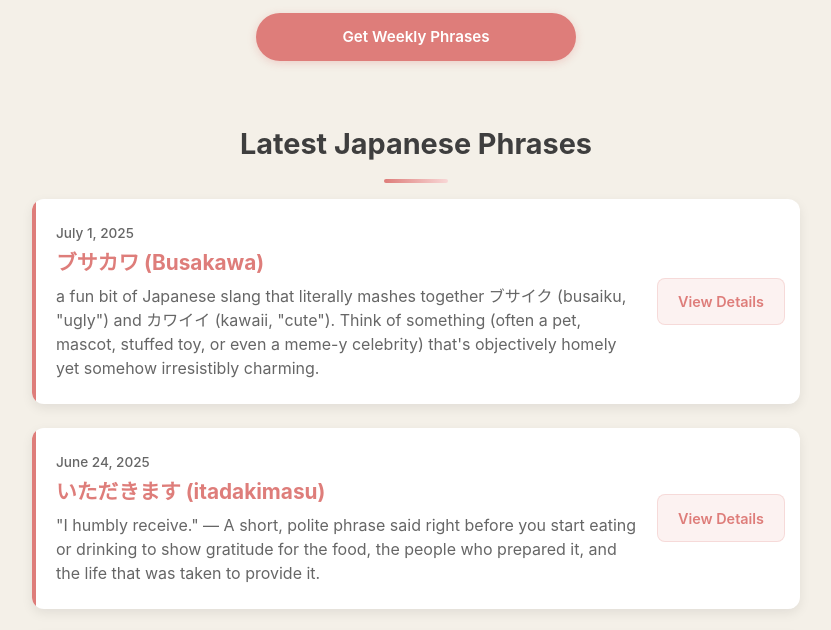
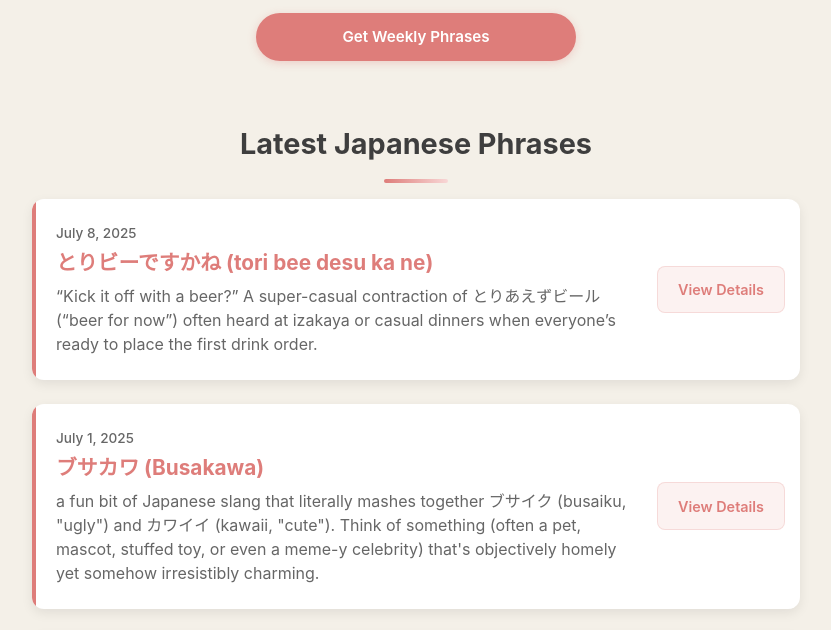
Before and after one commit to Manaboo-Official/Manaboo-Official.github.io, a plain HTML site: page index.html in a window 1280 px wide. Shown: the part 151-781 px from the top of the page, without its empty margins (224-1055 px from the left). Drawn offline with Linux system fonts and the light colour scheme.

Commit message:
Update index.html

```diff
--- a/index.html
+++ b/index.html
@@ -509,6 +509,17 @@
         <div class="newsletter-list">
             <div class="newsletter-item">
                 <div class="content">
+                    <div class="date">July 8, 2025</div>
+                    <div class="title">とりビーですかね (tori bee desu ka ne)</div>
+                    <div class="desc">“Kick it off with a beer?” A super-casual contraction of とりあえずビール (“beer for now”) often heard at izakaya or casual dinners when everyone’s ready to place the first drink order.</div>
+                </div>
+                <div class="action">
+                    <a href="#" class="view-btn" data-id="6">View Details</a>
+                </div>
+            </div>
+
+            <div class="newsletter-item">
+                <div class="content">
                     <div class="date">July 1, 2025</div>
                     <div class="title">ブサカワ (Busakawa)</div>
                     <div class="desc">a fun bit of Japanese slang that literally mashes together ブサイク (busaiku, "ugly") and カワイイ (kawaii, "cute"). Think of something (often a pet, mascot, stuffed toy, or even a meme-y celebrity) that's objectively homely yet somehow irresistibly charming.</div>
@@ -801,6 +812,50 @@
                         </tr>
                     </table>
                 `
+            },
+             6: {
+                title: "とりビーですかね (tori bee desu ka ne)",
+                date: "July 8, 2025",
+                content: `
+                    <em>Pronunciation: to-RI-BII-des-ka-NE</em>
+                    <h3>Meaning</h3>
+                    <p>“Kick it off with a beer?” A super-casual contraction of とりあえずビール (“beer for now”) often heard at izakaya or casual dinners when everyone’s ready to place the first drink order.</p>
+
+                    <div class="tone-indicator">
+                        <h3>Tone</h3>
+                        <p>Professional —————— <span>O</span>— Casual (universally acceptable)</p>
+                        <p>Cutesy ———- <span>O</span>—-——Gorilla</p>
+                    </div>
+
+                    <h3>Example</h3>
+                    <p>Imagine you went fishing in Japan for some Suzuki, waking up early to start from 5am until 4pm and caught nothing. You go to dinner at Torikizoku and grab a table with your fishing buddies. The waiter comes in 3 seconds and asks if you’re ready to order. You ask the group “toribee desukane?”</p>
+                    <img src="https://share1.cloudhq-mkt3.net/fffb661852c545.jpeg" alt="Shocked reaction to expensive uni" class="modal-image">
+
+                    <h3>Listen to pronunciation</h3>
+                    <a href="https://drive.google.com/file/d/1nU0_DbUxiwlAyc4YQTclu5SVPv34erM1/view?usp=sharing" class="listen-btn">
+                        ▶ LISTEN TO PRONUNCIATION
+                    </a>
+
+                    <h3>Pronunciation Breakdown</h3>
+                    <table class="pronunciation-table">
+                        <tr>
+                            <td>とり</td>
+                            <td>To-Ri</td>
+                        </tr>
+                        <tr>
+                            <td>ビー</td>
+                            <td>Bii</td>
+                        </tr>
+                        <tr>
+                            <td>です</td>
+                            <td>Des</td>
+                        </tr>
+                        <tr>
+                            <td>かね</td>
+                            <td>Ka-Ne</td>
+                        </tr>
+                    </table>
+                `
             }
         };
 
```
